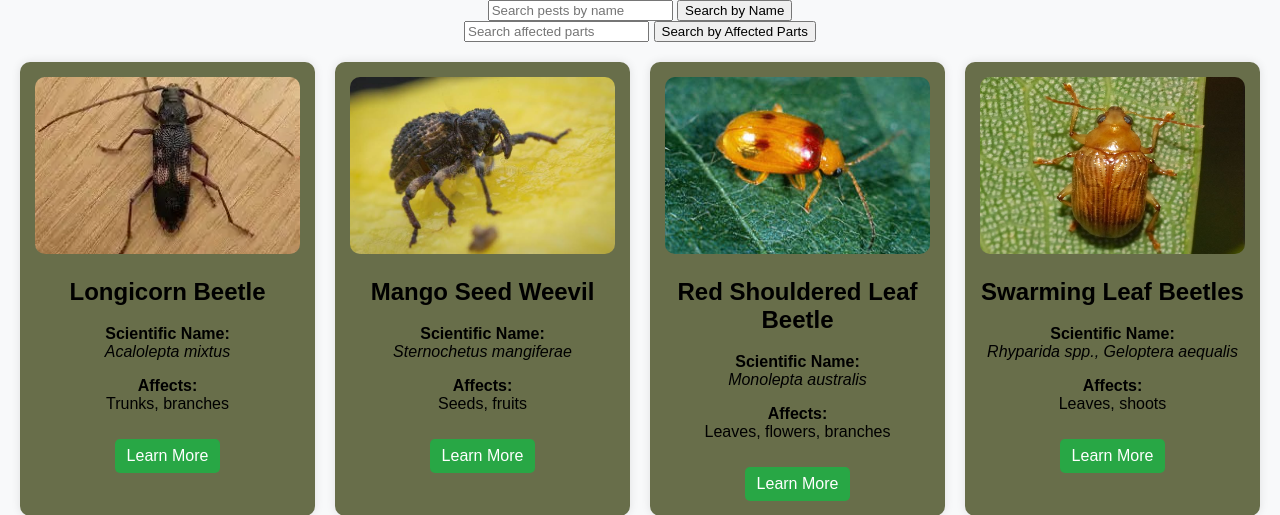
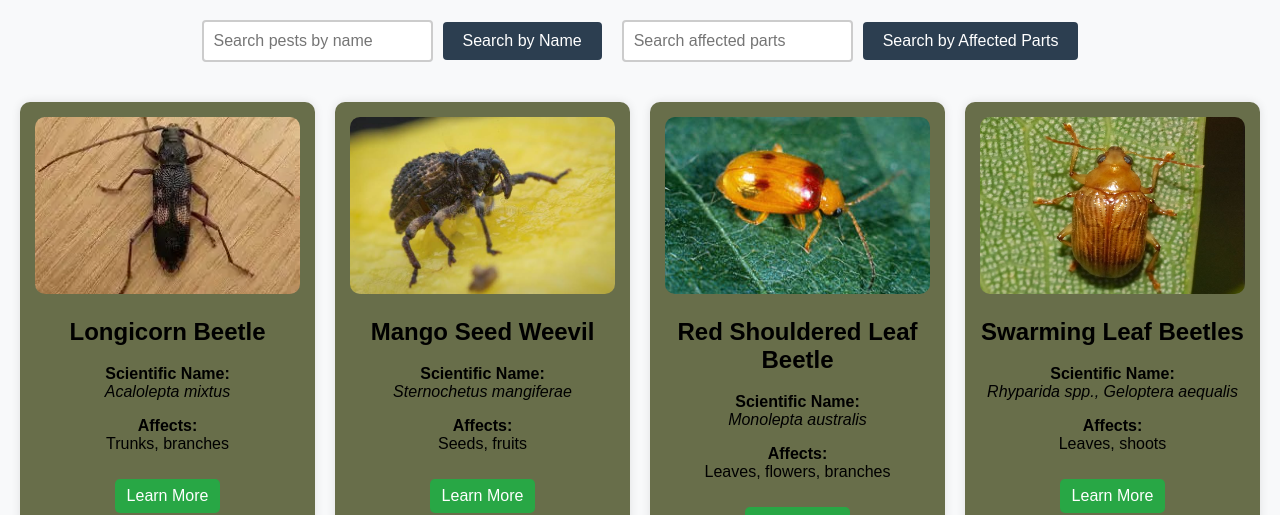
Before and after one commit to Faiyaz197023/Mango, a Django app: page /pests/ in a window 1280 px wide. Shown: the part 136-651 px from the top of the page. Run offline with Django 5.2, Linux system fonts and the light colour scheme.

Commit message:
Update styles.css

```diff
--- a/Mango_app/static/css/styles.css
+++ b/Mango_app/static/css/styles.css
@@ -31,6 +31,7 @@ h1 {
     padding: 15px;
     box-shadow: 0px 0px 10px rgba(0, 0, 0, 0.1);
     text-align: center;
+
 }
 
 .pest-card img {
@@ -61,3 +62,51 @@ footer {
     top: 100%;
     width: 100%;
 }
+/* Container for the search forms */
+.search-container {
+    margin: 20px auto;
+    display: flex;
+    flex-wrap: wrap;
+    justify-content: center;
+    gap: 20px;
+  }
+
+  /* Style each search form */
+  .search-container form {
+    display: flex;
+    align-items: center;
+    gap: 10px;
+  }
+
+  /* Style the text input fields */
+  .search-container input[type="text"] {
+    padding: 10px;
+    font-size: 1rem;
+    border: 2px solid #ccc;
+    border-radius: 4px;
+    transition: border-color 0.3s ease, box-shadow 0.3s ease;
+  }
+
+  /* Add focus effects for inputs */
+  .search-container input[type="text"]:focus {
+    border-color: #2c3e50;
+    box-shadow: 0 0 5px rgba(44, 62, 80, 0.3);
+    outline: none;
+  }
+
+  /* Style the search buttons */
+  .search-container button {
+    padding: 10px 20px;
+    font-size: 1rem;
+    background-color: #2c3e50;
+    color: #fff;
+    border: none;
+    border-radius: 4px;
+    cursor: pointer;
+    transition: background-color 0.3s ease;
+  }
+
+  /* Add hover effect for buttons */
+  .search-container button:hover {
+    background-color: #34495e;
+  }
```
